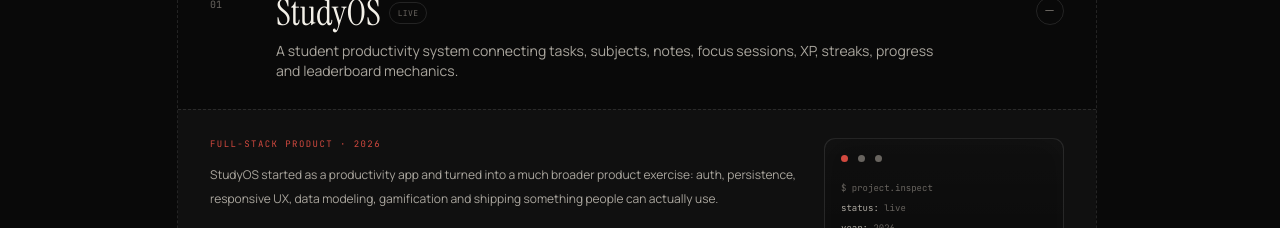
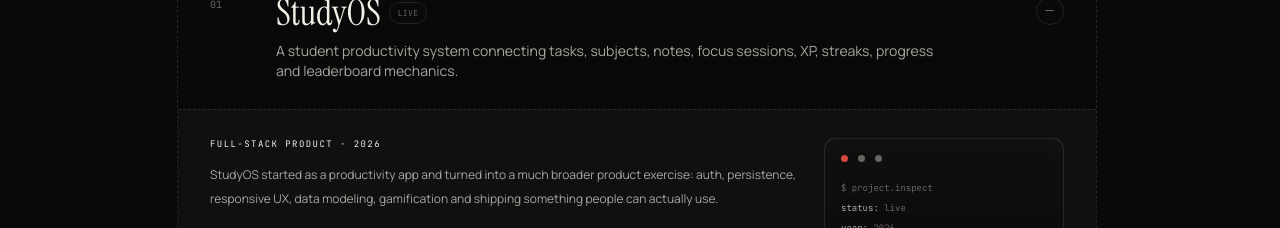
Before and after one commit to Vaibh37/devvaibhav37-links, a React (Vite) app: page / in a window 1280 px wide. Shown: the part 1600-1828 px from the top of the page. Built offline with nearby package versions, Linux system fonts and the light colour scheme; no server answers.

Commit message:
style: monochrome editorial redesign (src/sections/Projects.tsx)

```diff
--- a/src/sections/Projects.tsx
+++ b/src/sections/Projects.tsx
@@ -38,7 +38,7 @@ export function Projects() {
                     <span className="pt-1 font-mono text-[10px] text-[var(--soft)]">0{index + 1}</span>
                     <span>
                       <span className="flex flex-wrap items-center gap-2">
-                        <strong className="font-serif text-3xl font-normal transition-colors group-hover:text-[var(--accent)] sm:text-4xl">
+                        <strong className="font-serif text-3xl font-normal transition-colors group-hover:text-[var(--fg)] sm:text-4xl">
                           {project.title}
                         </strong>
                         <span className="rounded-full border border-[var(--line)] px-2 py-1 font-mono text-[8px] uppercase tracking-wider text-[var(--soft)]">
@@ -74,7 +74,7 @@ export function Projects() {
                             animate={{ opacity: 1, y: 0 }}
                             transition={{ delay: 0.08, duration: 0.35 }}
                           >
-                            <p className="font-mono text-[9px] uppercase tracking-[.16em] text-[var(--accent)]">
+                            <p className="font-mono text-[9px] uppercase tracking-[.16em] text-[var(--fg)]">
                               {project.label} · {project.year}
                             </p>
                             <p className="mt-3 text-xs leading-6 text-[var(--muted)]">{project.story}</p>
```
